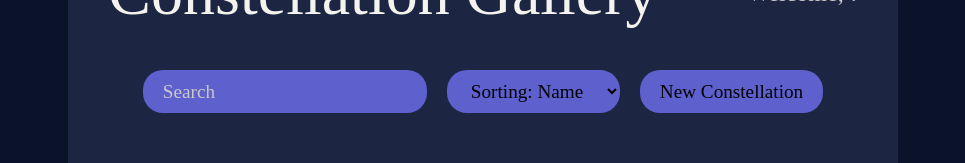
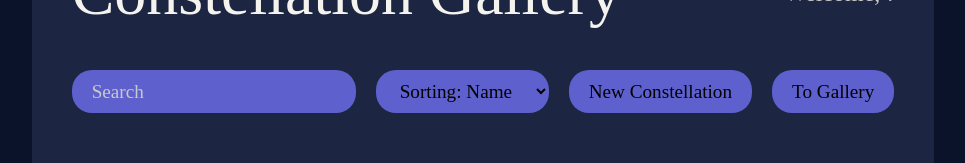
Before and after one commit to Zubanx/Constellation-Tracker, a React (Vite) app in the folder frontend/: page /home in a window 1280 px wide. Shown: the part 245-408 px from the top of the page, without its empty margins (157-1122 px from the left). Built offline with nearby package versions, Linux system fonts and the light colour scheme.

Commit message:
implement to gallery button

```diff
--- a/frontend/src/components/Gallery.tsx
+++ b/frontend/src/components/Gallery.tsx
@@ -1,5 +1,9 @@
 function Gallery() {
     return(
-        <div></div>
+        <div id="gallery-div">
+
+        </div>
     );
 }
+
+export default Gallery;
--- a/frontend/src/components/Home.tsx
+++ b/frontend/src/components/Home.tsx
@@ -55,6 +55,13 @@ function Home() {
                 >
                     New Constellation
                 </button>
+                <button
+                    id="to-gallery"
+                    className="accent"
+                    onClick={() => navigate("/gallery")}
+                >
+                    To Gallery
+                </button>
             </div>
 
             <div id="constellation-grid">
--- a/frontend/src/main.tsx
+++ b/frontend/src/main.tsx
@@ -9,6 +9,7 @@ import HomePage from './pages/HomePage';
 import './styles/home-style.css';
 // @ts-expect-error For some reason this import gives an error even though the font exists
 import "@fontsource-variable/inter";
+import GalleryPage from './pages/GalleryPage';
 
 const router = createBrowserRouter([
   {
@@ -22,6 +23,10 @@ const router = createBrowserRouter([
   {
     path : '/home',
     element : <HomePage/>
+  },
+  {
+    path : '/gallery',
+    element : <GalleryPage/>
   }
 ]);
 
--- /dev/null
+++ b/frontend/src/pages/GalleryPage.tsx
@@ -0,0 +1,11 @@
+import PageTitle from "../components/PageTitle";
+
+const GalleryPage = () => {
+    return(
+        <div>
+            <PageTitle/>
+        </div>
+    );
+};
+
+export default GalleryPage;
```
